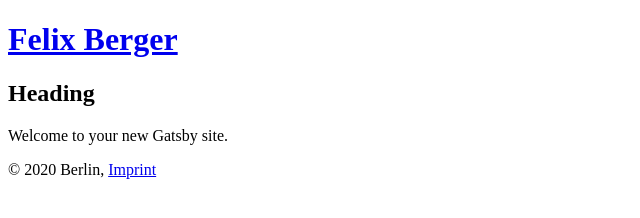
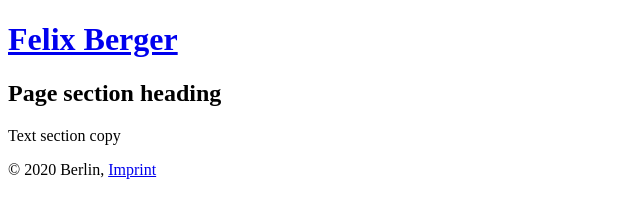
Before and after one commit to felixbrgr/felixberger, a Gatsby site: page / in a window 1280 px wide. Shown: the whole page, without its empty margins (0-640 px from the left). Built offline with nearby package versions, Linux system fonts and the light colour scheme; Gatsby itself is replaced by a stand-in of ours.

Commit message:
felixberger // introduction of basic compontents (layout + content).

```diff
--- a/src/pages/index.js
+++ b/src/pages/index.js
@@ -8,9 +8,9 @@ import TextSection from "../components/text-section"
 const IndexPage = () => (
   <Layout>
     <SEO title="Home" />
-    <PageSection content={{ heading: 'Heading' }} >
+    <PageSection content={{ heading: 'Page section heading' }} >
       <TextSection>
-        <p>Welcome to your new Gatsby site.</p>
+        <p>Text section copy</p>
       </TextSection>
     </PageSection>
   </Layout>
```
